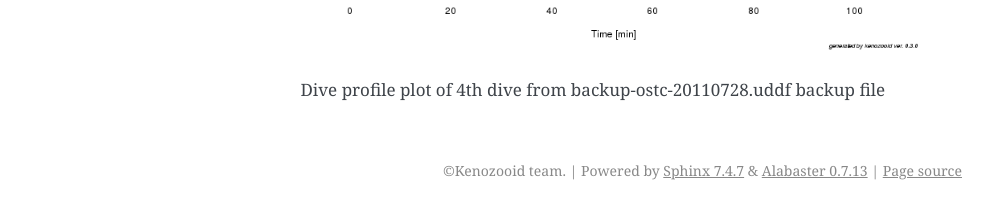
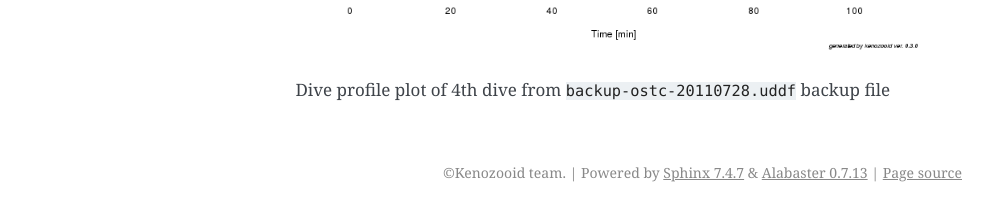
Before and after one commit to gitGNU/gnu_kenozooid, a Sphinx documentation site: the page built from doc/user/qt.rst, in a window 1280 px wide. Shown: the part 1081-1290 px from the top of the page, without its empty margins (148-1141 px from the left). Built offline with Sphinx 7.4.7, drawn with Linux system fonts in a browser that asks for light colours.

Commit message:
- user manual cleanup

```diff
--- a/doc/user/plot.rst
+++ b/doc/user/plot.rst
@@ -43,7 +43,7 @@ backup-ostc-20110729.uddf)::
    :align: center
    :target: dive-2011-06-26.pdf
 
-   Dive profile plot of 4th dive from backup-ostc-20110728.uddf backup file
+   Dive profile plot of 4th dive from ``backup-ostc-20110728.uddf`` backup file
 
 
 Comparing Dives
--- a/doc/user/qt.rst
+++ b/doc/user/qt.rst
@@ -41,6 +41,6 @@ Plot dive profiles of dives 2, 3, 4 and 5::
    :align: center
    :target: dive-2011-06-26.pdf
 
-   Dive profile plot of 4th dive from backup-ostc-20110728.uddf backup file
+   Dive profile plot of 4th dive from ``backup-ostc-20110728.uddf`` backup file
 
 .. vim: sw=4:et:ai
```
